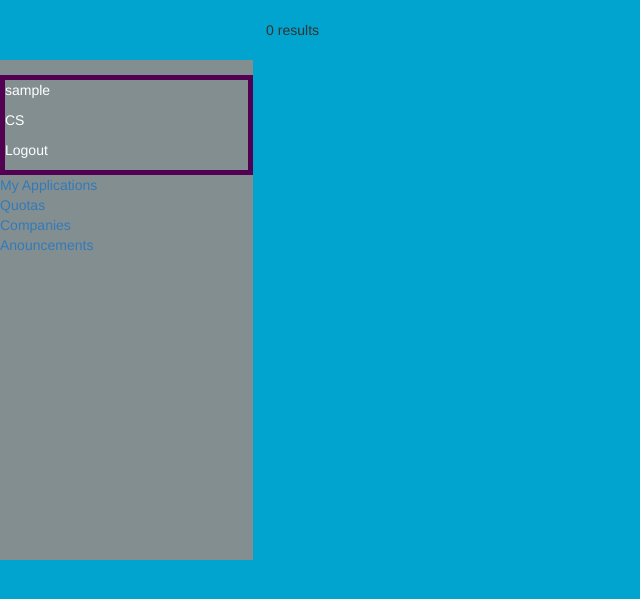
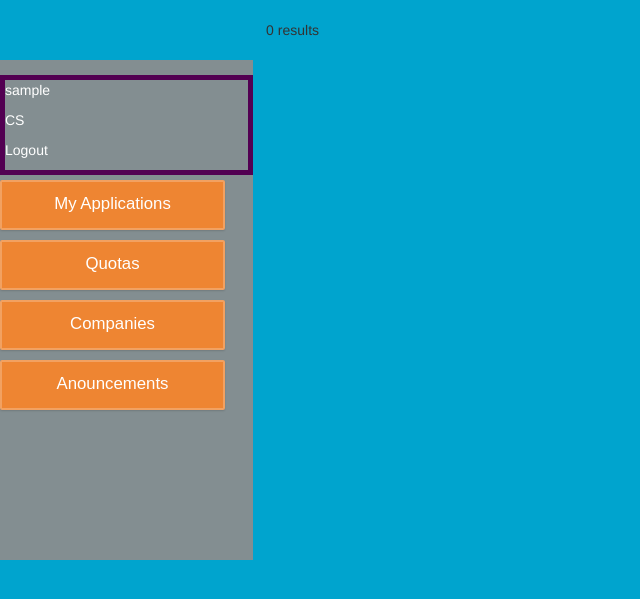
Before and after one commit to jazzerjazzer/sits, a PHP site: page /general_announcement.php in a window 1280 px wide. Shown: the part 95-694 px from the top of the page, without its empty margins (0-640 px from the left). Run offline with PHP 8.4, Linux system fonts and the light colour scheme; the visitor is signed in with stand-in values (Sample User, id 1); data that the repository does not hold is empty; some libraries are stand-ins or nearby versions.

Commit message:
Small fixes

```diff
--- a/general_announcement.php
+++ b/general_announcement.php
@@ -72,7 +72,36 @@
     	margin: 0;
     	padding: 0;
 	}
-
+	.button-2 {
+		text-align:center;
+		text-decoration: none;
+		font-size: 120%;
+		font-family: sans-serif;
+		color: #FFF;
+		-webkit-font-smoothing: antialiased;
+		background: #EE8532;
+		padding: 10px 20px;
+		margin:5px 0px;
+		display: inline-block;
+		white-space: nowrap;
+		-moz-border-radius: 5px;
+		-webkit-border-radius: 5px;
+		border-radius: 2px;
+		border: 2px solid rgba(255, 255, 255, 0.23);
+		-moz-box-shadow: 0px 1px 2px rgba(0, 0, 0, 0.14);
+		-webkit-box-shadow: 0px 1px 2px rgba(0, 0, 0, 0.14);
+		box-shadow: 0px 1px 2px rgba(0, 0, 0, 0.14);
+		-webkit-transition: all 0.1s ease;
+		-ms-transition: all 0.1s ease;
+		-moz-transition: all 0.1s ease;
+		-o-transition: all 0.1s ease;
+		transition: all 0.1s ease;
+		width:225px;
+		height:50px;
+	}
+	.button-2:hover {
+		background: #C46C28;
+	}
 
 	#right_content_area{
 		width:79%;
```
